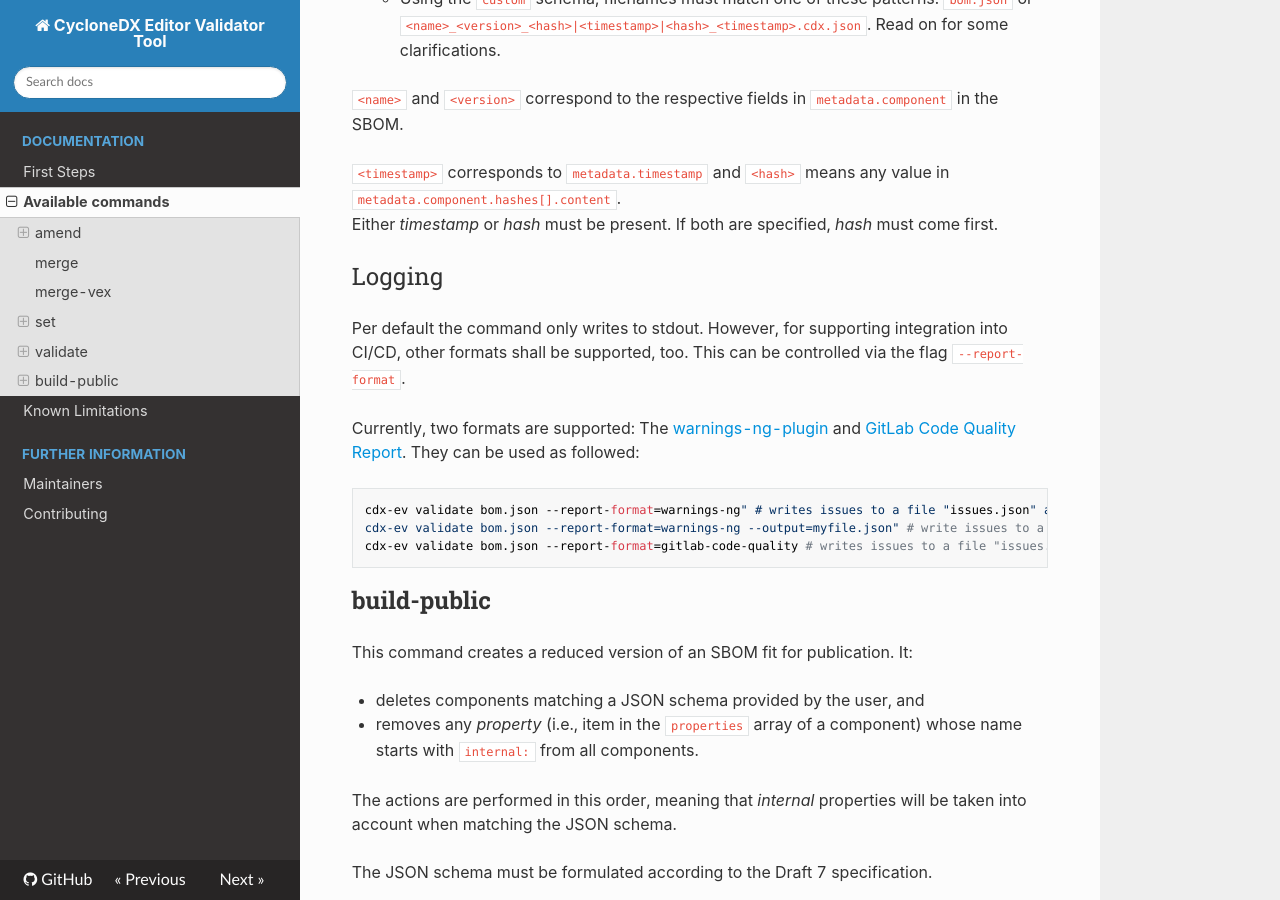
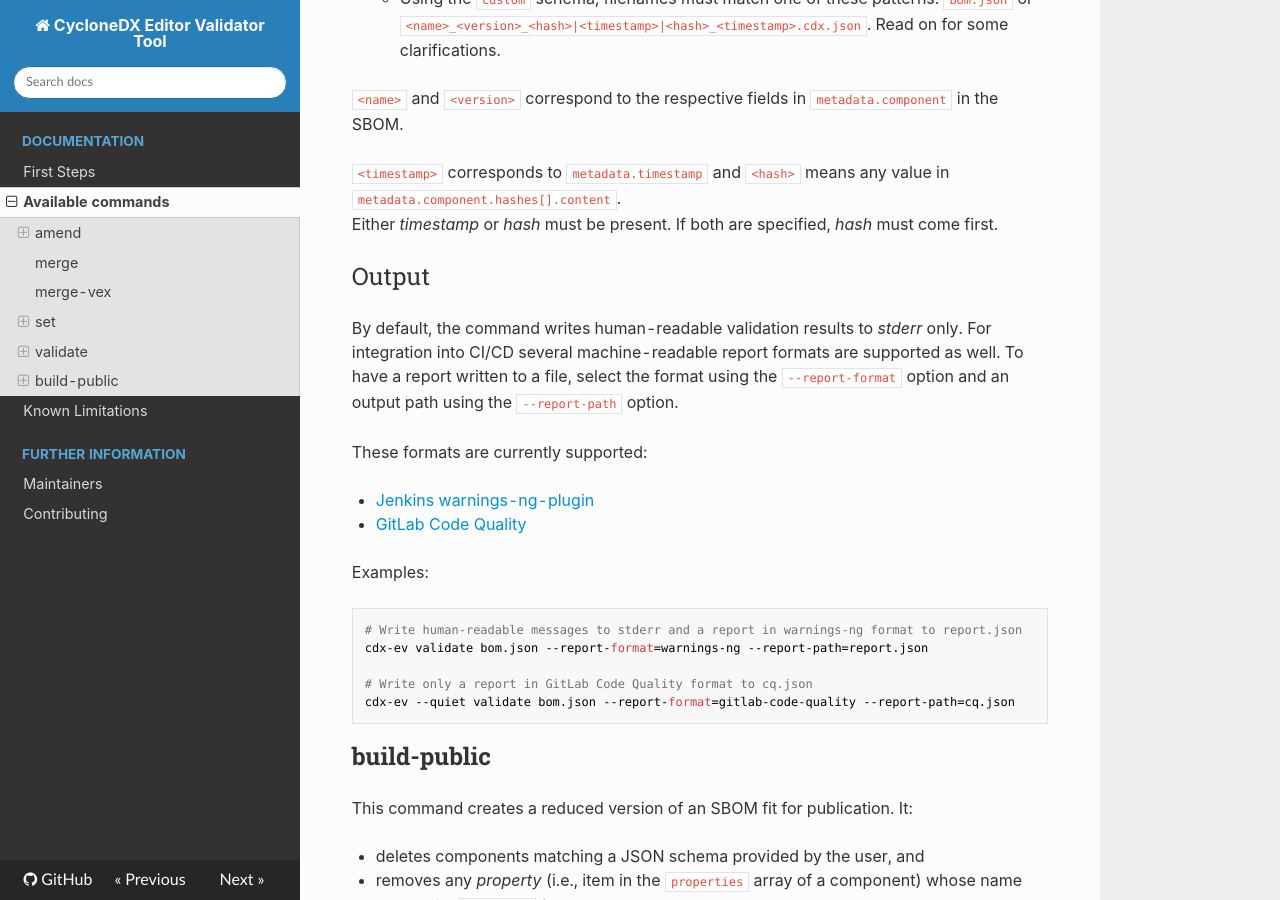
Before and after one commit to Festo-se/cyclonedx-editor-validator, an MkDocs documentation site: the page built from docs/available_commands.md, in a window 1280 px wide and 900 px high, scrolled down 5864 px. Built offline with MkDocs 1.6.1, drawn with Linux system fonts in a browser that asks for light colours; nearby versions of some CDN libraries; some web fonts are replaced.

Commit message:
doc: fix validate report

```diff
--- a/docs/available_commands.md
+++ b/docs/available_commands.md
@@ -195,15 +195,22 @@ The tool, by default, also validates the filename of the SBOM. Which filenames a
 `<timestamp>` corresponds to `metadata.timestamp` and `<hash>` means any value in `metadata.component.hashes[].content`.
 Either *timestamp* or *hash* must be present. If both are specified, *hash* must come first.
 
-### Logging
+### Output
 
-Per default the command only writes to stdout. However, for supporting integration into CI/CD, other formats shall be supported, too. This can be controlled via the flag `--report-format`.
+By default, the command writes human-readable validation results to *stderr* only. For integration into CI/CD several machine-readable report formats are supported as well. To have a report written to a file, select the format using the `--report-format` option and an output path using the `--report-path` option.
 
-Currently, two formats are supported: The [warnings-ng-plugin](https://github.com/jenkinsci/warnings-ng-plugin) and [GitLab Code Quality Report](https://docs.gitlab.com/ee/ci/testing/code_quality.html#implement-a-custom-tool). They can be used as followed:
+These formats are currently supported:
 
-    cdx-ev validate bom.json --report-format=warnings-ng" # writes issues to a file "issues.json" and stdout
-    cdx-ev validate bom.json --report-format=warnings-ng --output=myfile.json" # write issues to a file "myfile.json" and stdout
-    cdx-ev validate bom.json --report-format=gitlab-code-quality # writes issues to a file "issues.json" and stdout
+* [Jenkins warnings-ng-plugin](https://github.com/jenkinsci/warnings-ng-plugin)
+* [GitLab Code Quality](https://docs.gitlab.com/ee/ci/testing/code_quality.html#implement-a-custom-tool)
+
+Examples:
+
+    # Write human-readable messages to stderr and a report in warnings-ng format to report.json
+    cdx-ev validate bom.json --report-format=warnings-ng --report-path=report.json
+
+    # Write only a report in GitLab Code Quality format to cq.json
+    cdx-ev --quiet validate bom.json --report-format=gitlab-code-quality --report-path=cq.json
 
 ## build-public
 
```
